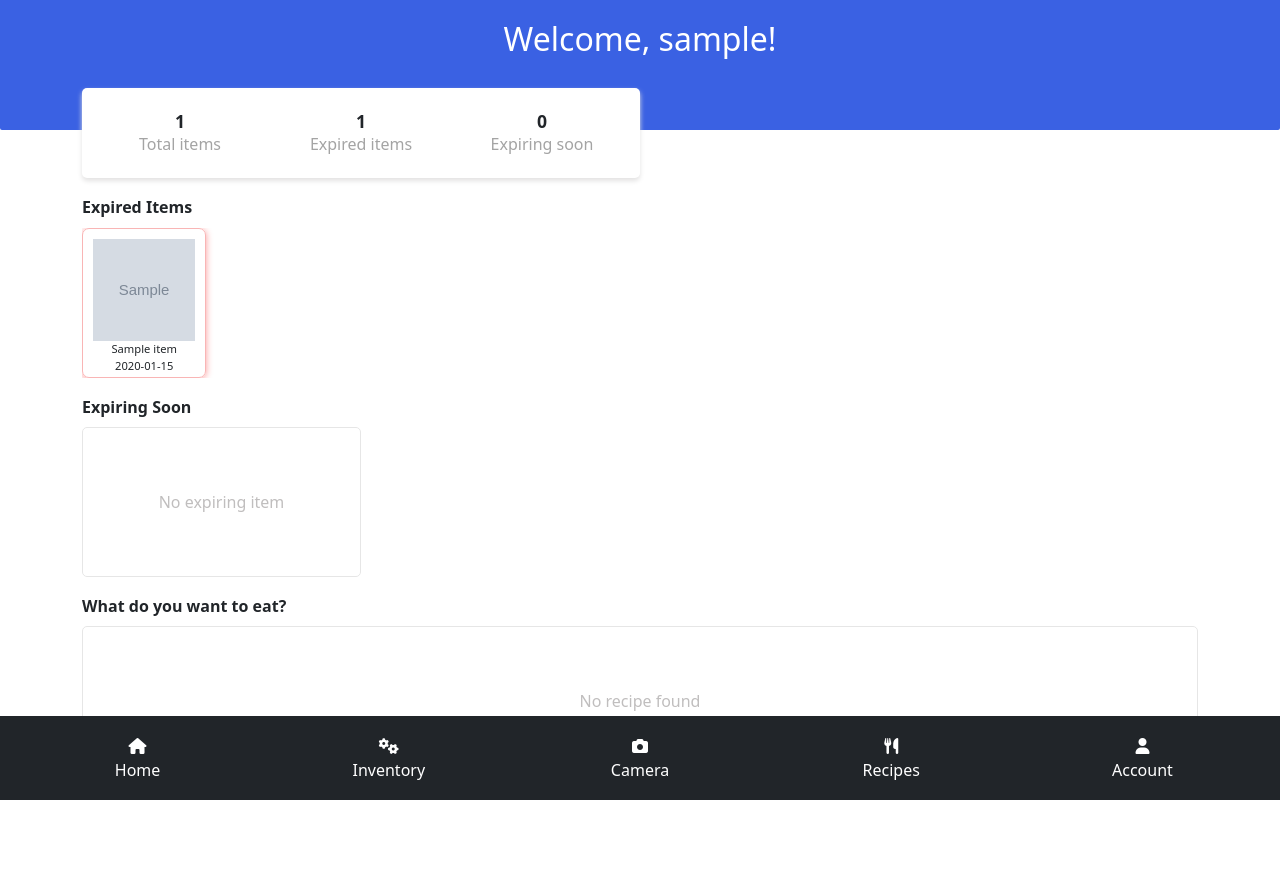
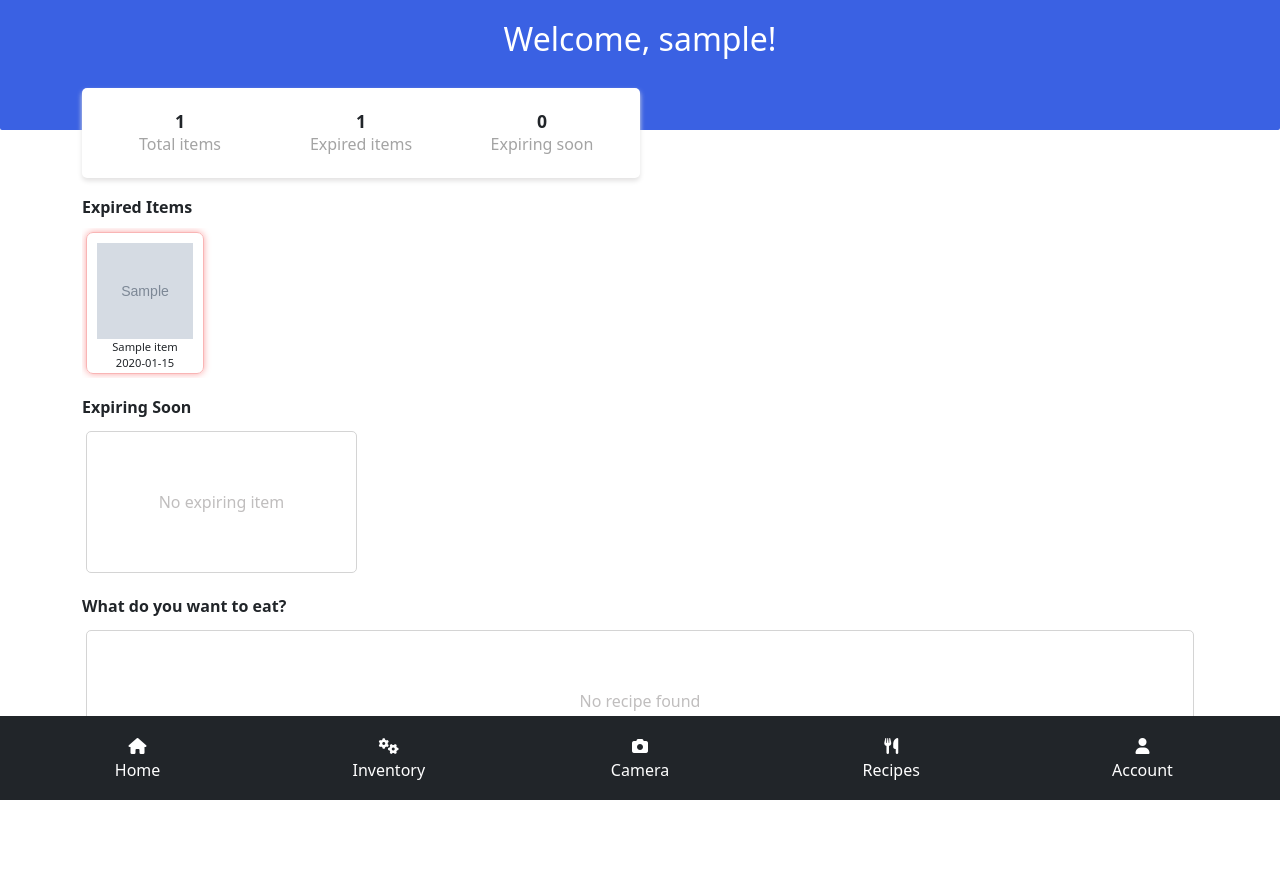
Before and after one commit to ItsMeOX/wth, a Flask app: page / in a window 1280 px wide. Run offline with Flask 3, Linux system fonts and the light colour scheme; a user stored in the database is signed in; tables that the repository leaves empty hold one stand-in row (values such as "Sample post"); grey boxes marked "Sample" are stand-in pictures; some libraries are stand-ins or nearby versions.

Commit message:
Fix padding

```diff
--- a/app/routes.py
+++ b/app/routes.py
@@ -198,7 +198,7 @@ def upload_image():
                 used=False,
                 out_of_stock=False,
                 weight=120.0,  # This can be dynamic
-                expiration_date=datetime(2024, 12, 25),
+                expiration_date=datetime(2020, 12, 25),
                 calories=520.0,
                 nutrition_content="Protein: 110g, Carbs: 97g, Fats: 10g",
                 user_id=current_user.id
--- a/app/templates/home.html
+++ b/app/templates/home.html
@@ -63,6 +63,8 @@
       gap: 20px;
       overflow-x: scroll;
       /* border: 1px solid red; */
+      box-sizing: border-box;
+      padding: 4px;
     }
 
     .list_box {
@@ -74,16 +76,16 @@
       align-items: center;
       font-size: 0.7rem;
       border-radius: 7px;
-      box-shadow: 0px 1px 7px 0px #f1efef;
+      box-shadow: 0px 0px 7px 0px #f1efef;
     }
 
     .expired {
-      box-shadow: 0px 1px 7px 0px #fb9898;
+      box-shadow: 0px 0px 7px 0px #faa4a4;
       border: 1px solid rgb(249, 181, 181);
     }
 
     .list_box.expiring_soon {
-      box-shadow: 0px 1px 7px 0px #fedb99;
+      box-shadow: 0px 0px 7px 0px #fedb99;
       border: 1px solid rgb(253, 215, 64);
     }
 
@@ -107,7 +109,7 @@
 
     .no_item_box {
       width: 100%;
-      border: 1px solid rgb(230, 230, 230);
+      border: 1px solid rgb(212, 212, 212);
       display: flex;
       border-radius: 5px;
       justify-content: center;
@@ -146,7 +148,6 @@
             <span>{{item.name}}</span>
             <span>{{ item.expiration_date.strftime('%Y-%m-%d') }}</span>
           </div>
-
         </div>
         {% endfor %} {% else %}
         <div class="no_item_box">No expired item</div>
```
Lines whose indentation alone changed are shown as unchanged.
